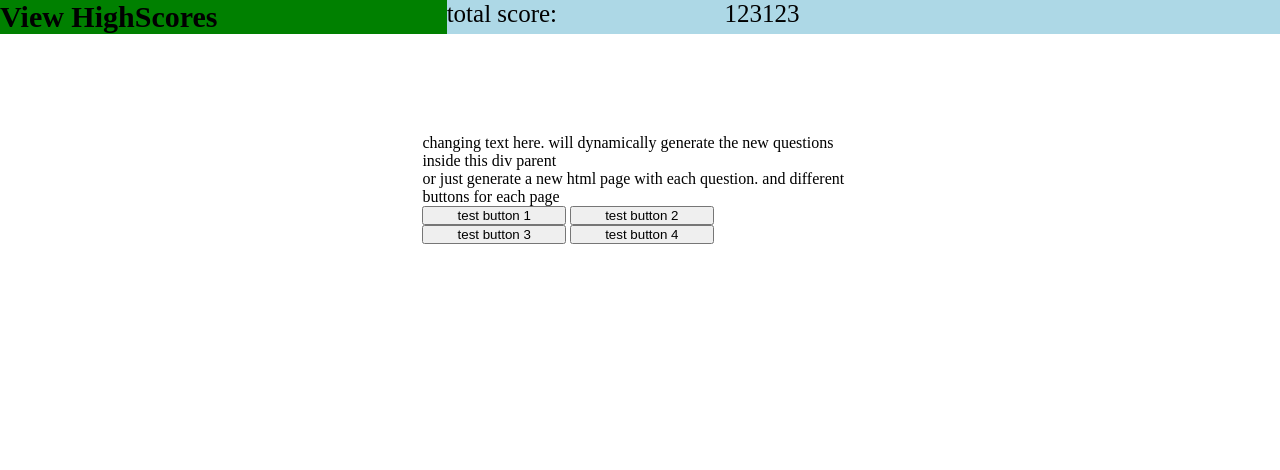
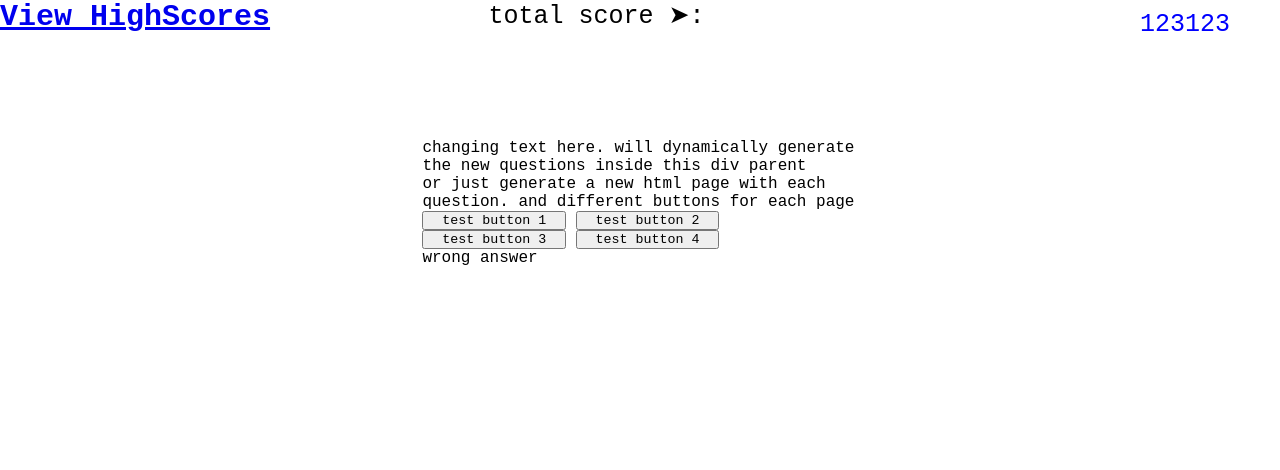
Before and after one commit to Dj-Viking/code-quiz, a plain HTML site: page index.html in a window 1280 px wide. Drawn offline with Linux system fonts and the light colour scheme.

Commit message:
finishing up the header section and some styling, moving on to the question box

```diff
--- a/assets/css/styles.css
+++ b/assets/css/styles.css
@@ -2,43 +2,67 @@
     box-sizing: border-box;
     margin: 0;
     padding: 0;
+    font-family: 'Courier New', Courier, monospace;
   }
 
 
 header {
     display: flex;
+    /*
     background-color: green;
+    */
     flex-wrap: wrap;
+    width: 100%;
 }
 
 header h2 {
     font-size: 30px;
     flex: 1;
-    width: 50%;
+    width: 33%;
     margin-right: 0;
     padding-right: 30px;
 }
 
 header nav {
     display: flex;
+
     font-size: 25px;
     flex: 2;
-    width: 50%;
+    width: 33%;
+    /*
     background-color: lightblue;
+    */
     /*
     text-align: right;
     */
-    /*padding-right: 30px;*/
+    /*
+    padding-right: 30px;
+    */
 
 }
 
-header nav p{
-
+header nav .total-score-text{
+    text-align: right;
+    margin-left: 0px;
+    padding-left: 0px;
     flex: 1;
+    width: 33%;
+    /*
+    background-color: teal;
+    */
 }
 
-header nav div {
+header nav .score-number-text {
+    text-align: right;
     flex: 2;
+    width: 33%;
+    margin-left: 10px;
+    margin-right: 50px;
+    margin-top: 10px;
+    color: blue
+    /*
+    background-color: pink;
+    */
 }
 
 section {
@@ -57,4 +81,13 @@ section {
     flex: 3;
     */
     width: 33%;
-  }
+}
+
+
+
+
+@media screen and (max-width:980px){
+    header nav .score-number-text {
+        margin-top: 20px;
+    }
+}
--- a/index.html
+++ b/index.html
@@ -9,15 +9,17 @@
     <body>
         <!-- header start -->
         <header class="high-scores">
-            <h2>
-                View HighScores
+            <h2 class="high-score-text">
+                <!-- <a href="highscore.html page url">view highscores</a> -->
+                <a href="./index.html">View HighScores</a>
             </h2>
             <!-- Nav start -->
-            <nav class="total-score">
-                <p>
-                    total score:
+            <nav>
+                <p class="total-score-text">
+                    total score ➤:
                 </p>
-                <div class="score-text" id="score-text">
+                <div class="score-number-text" id="score-number-text">
+                    <!-- dynamically generated text here...in a <div> inside this one? and put the score number there maybe -->
                     123123
                 </div>
             </nav>
@@ -33,25 +35,25 @@
             <div class="answer-buttons-area" id="answer-buttons-area">
                <button class="button" id="submit-answer1" type="submit">
                <!-- dynamically generate answer choice here in its own element -->
-                <p>
+                <p class="button-text" id="button-text1">
                     test button 1
                 </p>
                </button>
                <button class="button" id="submit-answer2" type="submit">
                 <!-- dynamically generate answer choice here in its own element -->
-                <p>
+                <p class="button-text" id="button-text2">
                     test button 2
                 </p>
                </button>
                <button class="button" id="submit-answer3" type="submit">
                 <!-- dynamically generate answer choice here in its own element -->
-                <p>
+                <p class="button-text" id="button-text3">
                     test button 3
                 </p>
                </button>
                <button class="button" id="submit-answer4" type="submit">
                 <!-- dynamically generate answer choice here in its own element -->
-                <p>
+                <p class="button-text" id="button-text3">
                     test button 4
                 </p>
                </button>
@@ -59,6 +61,9 @@
             </div>
             <div class="answer-feedback-text-area">
                 <div class="feeback-text">
+                    <p>
+                        wrong answer
+                    </p>
                     <!-- dynamically generate here -->
                 </div>
             </div>
```
